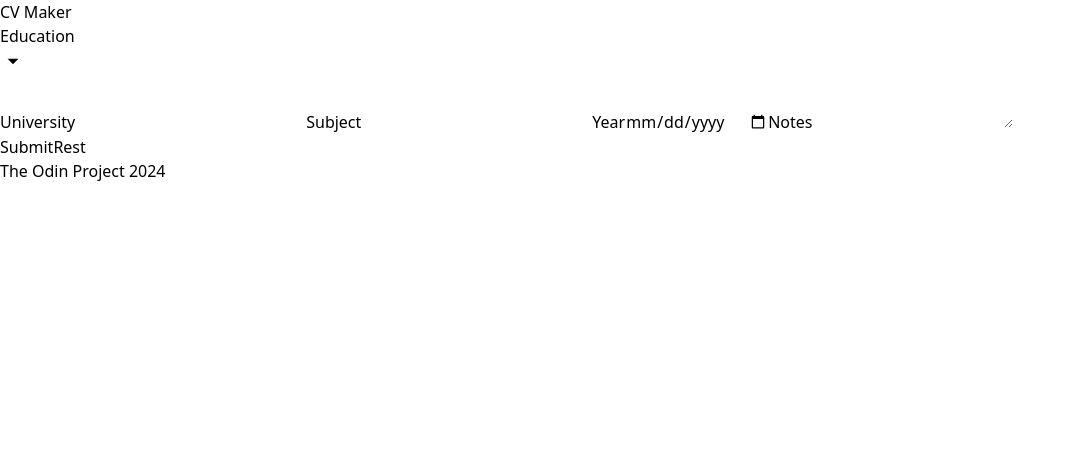
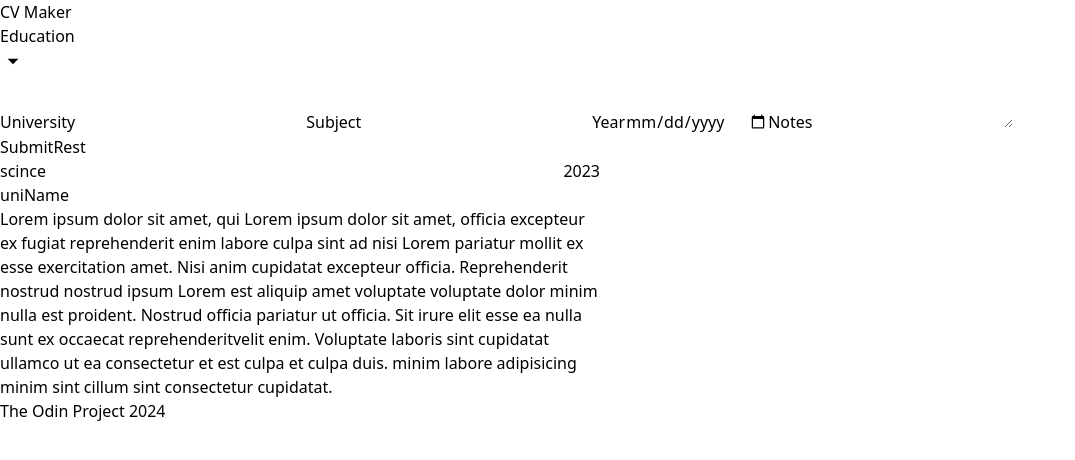
Before and after one commit to Mokhtar25/CvMaker, a React (Vite) app: page / in a window 1280 px wide. Shown: the top 460 px of the page, without its empty margins (0-1075 px from the left). Built offline with nearby package versions, Linux system fonts and the light colour scheme.

Commit message:
adding display elements and styling

```diff
--- a/src/App.tsx
+++ b/src/App.tsx
@@ -3,6 +3,7 @@ import Header from "./components/header";
 import Footer from "./components/footer";
 import Card from "./components/Card";
 import Section from "./components/Section";
+import { DisplayEdu } from "./components/DisplayEdu";
 
 // you can passdown functions to help with passing and moving around data that might change and
 // also to rint inthe other field and when submit
@@ -11,14 +12,14 @@ function App() {
     <>
       <Header />
       <Section text={"Education"}>
-        <Card
-          uniName="s"
-          subject="ad"
-          endYear="2025"
-          submit={() => console.log("3")}
-          notes="no notes"
-        />
+        <Card submit={() => console.log("3")} />
       </Section>
+      <DisplayEdu
+        uniName="uniName"
+        subject="scince"
+        endYear="2023"
+        notes="Lorem ipsum dolor sit amet, qui Lorem ipsum dolor sit amet, officia excepteur ex fugiat reprehenderit enim labore culpa sint ad nisi Lorem pariatur mollit ex esse exercitation amet. Nisi anim cupidatat excepteur officia. Reprehenderit nostrud nostrud ipsum Lorem est aliquip amet voluptate voluptate dolor minim nulla est proident. Nostrud officia pariatur ut officia. Sit irure elit esse ea nulla sunt ex occaecat reprehenderitvelit enim. Voluptate laboris sint cupidatat ullamco ut ea consectetur et est culpa et culpa duis. minim labore adipisicing minim sint cillum sint consectetur cupidatat."
+      />
       <Footer />
     </>
   );
--- a/src/components/Card.tsx
+++ b/src/components/Card.tsx
@@ -9,9 +9,9 @@ import { useState } from "react";
 
 interface Props {
   submit: () => void;
-  hide: (e: boolean) => void;
+  hide?: (e: boolean) => void;
 }
-interface Data {
+export interface Data {
   uniName: string;
   endYear: string;
   subject: string;
@@ -56,7 +56,7 @@ const CardEduc: FC<Props> = (props) => {
   };
   const handleSubmit = (e: React.FormEvent) => {
     e.preventDefault();
-    props.hide(false);
+    if (props.hide) props.hide(false);
   };
   return (
     <div className="border-2    bg-slate-200 font-bold flex flex-col gap-4 pl-6 ">
--- /dev/null
+++ b/src/components/DisplayEdu.tsx
@@ -0,0 +1,15 @@
+import React, { FC } from "react";
+
+import "./style/DisplayEdu.css";
+import { Data } from "./Card";
+
+export const DisplayEdu: FC<Data> = ({ uniName, endYear, notes, subject }) => {
+  return (
+    <div className="display-card border-2 border-black bg-slate-300 p-10">
+      <h2 className="display-subject">{subject}</h2>
+      <h5 className="display-uniName">{uniName}</h5>
+      <span className="display-endYear">{endYear}</span>
+      <p className="display-notes">{notes}</p>
+    </div>
+  );
+};
--- /dev/null
+++ b/src/components/style/DisplayEdu.css
@@ -0,0 +1,25 @@
+.display-card {
+  display: grid;
+  width: 600px;
+
+  white-space: initial;
+  overflow-wrap: break-word;
+
+  grid-template-areas:
+    "subject subject endYear"
+    "uniName uniName uniName"
+    "notes notes  notes";
+}
+
+.display-notes {
+  grid-area: notes;
+}
+.display-subjcet {
+  grid-area: subject;
+}
+.display-uniName {
+  grid-area: uniName;
+}
+.display-endYear {
+  grid-area: endYear;
+}
```
Also changed, not shown: src/components/Section.tsx (+2 -8 lines).
